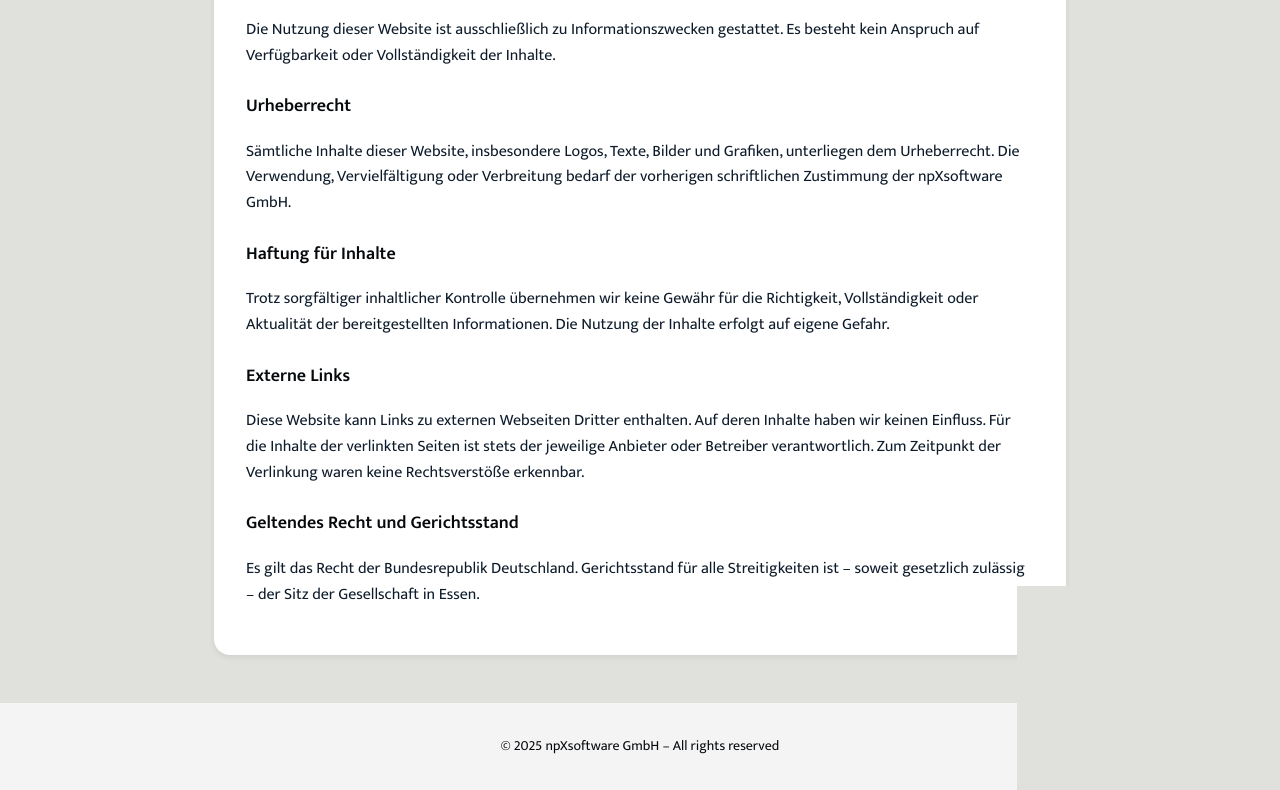
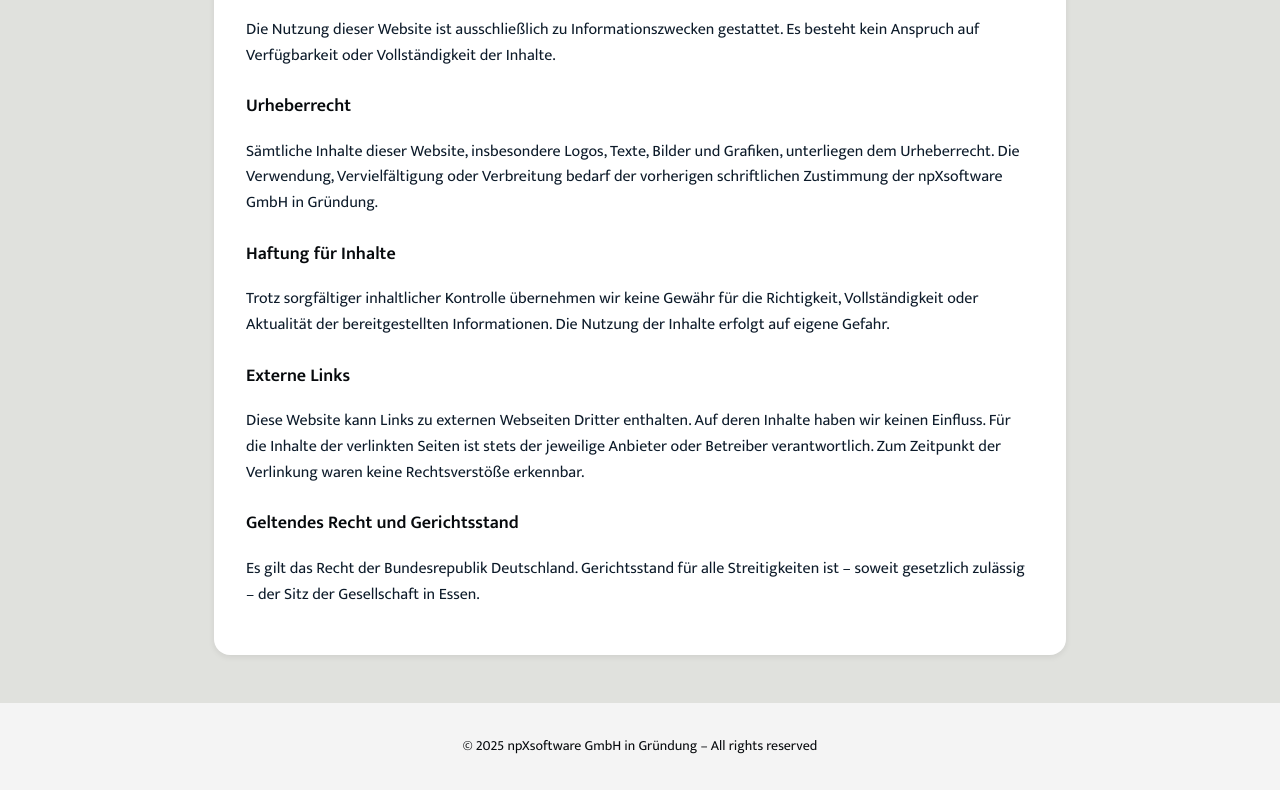
Before and after one commit to npXsoftware-GmbH/legal-docs, a plain HTML site: page index.html in a window 1280 px wide. Shown: the part 1701-2491 px from the top of the page. Drawn offline with Linux system fonts and the light colour scheme.

Commit message:
Update index.html

```diff
--- a/index.html
+++ b/index.html
@@ -127,7 +127,7 @@
     <section>
       <h2>Impressum</h2>
       <p>
-        npXsoftware GmbH<br /><br />
+        npXsoftware GmbH in Gründung<br /><br />
         Hafenstraße 122<br />
         45359 Essen<br />
         Deutschland<br /><br />
@@ -182,7 +182,7 @@ Umsatzsteuer-ID: [USt-IdNr. einfügen]<br />
 
       <h3>Urheberrecht</h3>
       <p>
-        Sämtliche Inhalte dieser Website, insbesondere Logos, Texte, Bilder und Grafiken, unterliegen dem Urheberrecht. Die Verwendung, Vervielfältigung oder Verbreitung bedarf der vorherigen schriftlichen Zustimmung der npXsoftware GmbH.
+        Sämtliche Inhalte dieser Website, insbesondere Logos, Texte, Bilder und Grafiken, unterliegen dem Urheberrecht. Die Verwendung, Vervielfältigung oder Verbreitung bedarf der vorherigen schriftlichen Zustimmung der npXsoftware GmbH in Gründung.
       </p>
 
       <h3>Haftung für Inhalte</h3>
@@ -203,7 +203,7 @@ Umsatzsteuer-ID: [USt-IdNr. einfügen]<br />
   </main>
 
   <footer>
-    &copy; 2025 npXsoftware GmbH – All rights reserved
+    &copy; 2025 npXsoftware GmbH in Gründung – All rights reserved
   </footer>
 
 </body>
```
